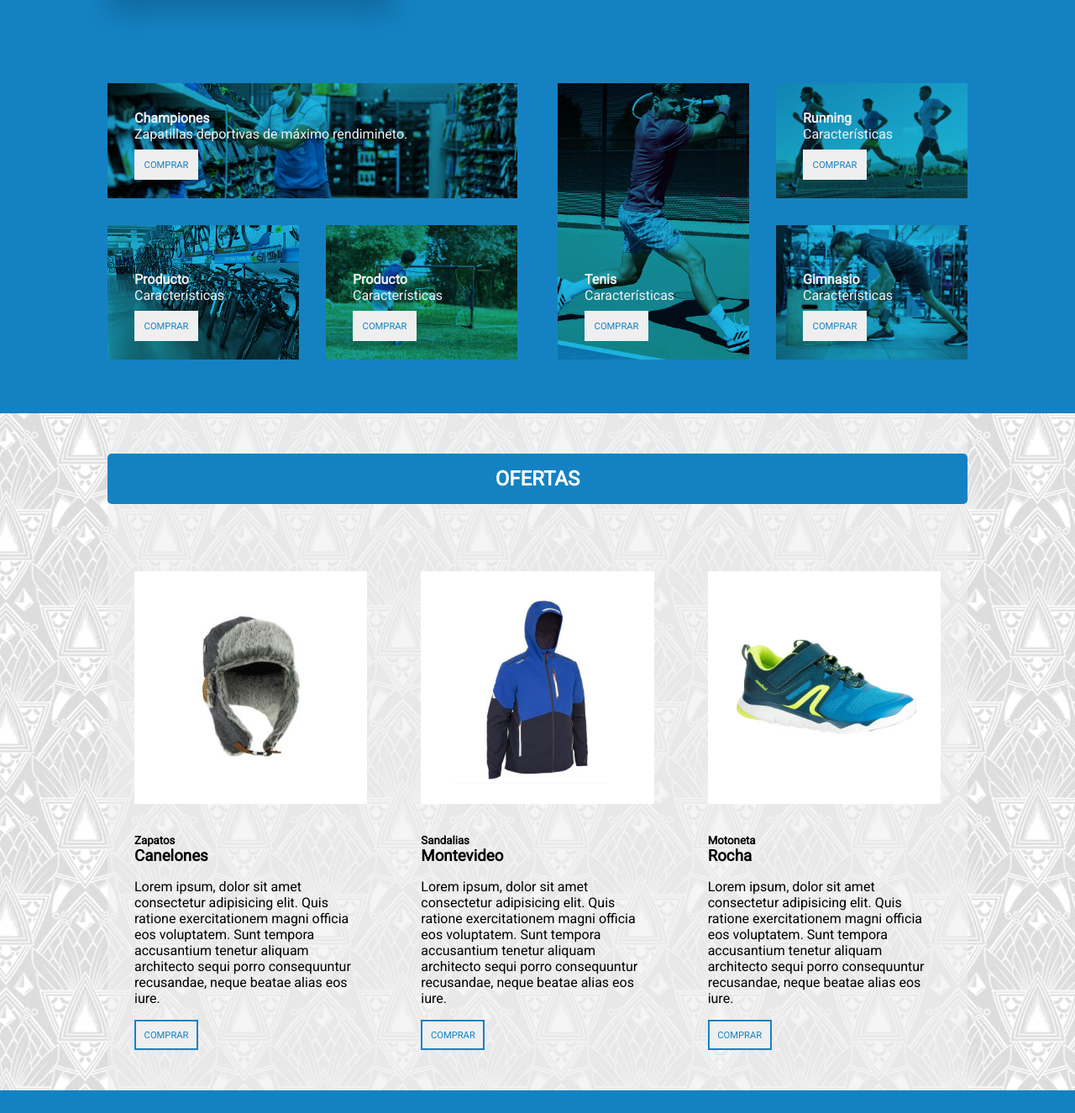
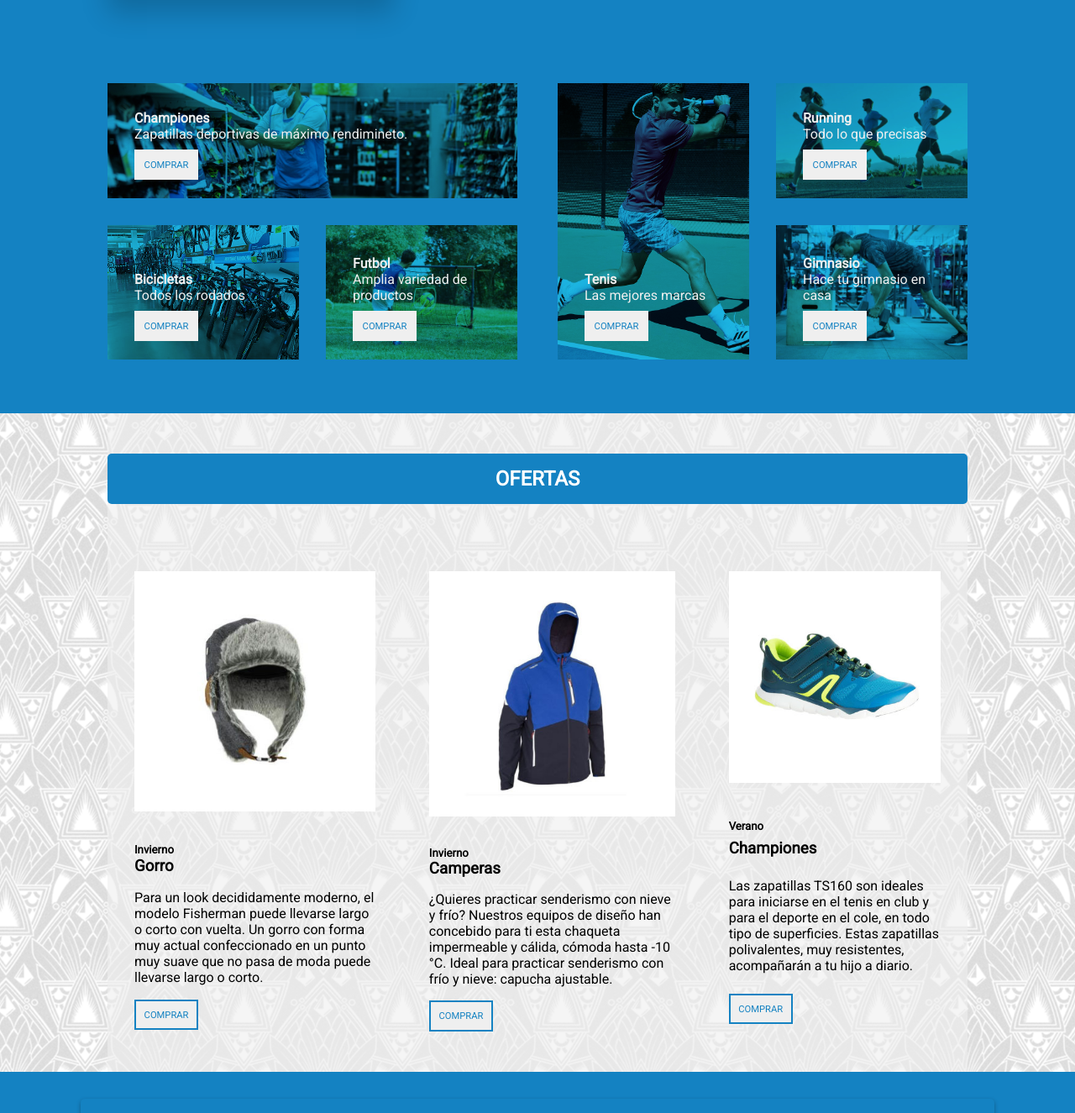
Before and after one commit to maarcoscasas/decathlon, a plain HTML site: page index.html in a window 1280 px wide. Shown: the part 635-1960 px from the top of the page at 84% size. Drawn offline with Linux system fonts and the light colour scheme.

Commit message:
Update index.html

```diff
--- a/index.html
+++ b/index.html
@@ -106,16 +106,16 @@
                 <div class="flex1">
                     <article>
                         <div class="artContent">
-                            <h4>Producto</h4>
-                            <p>Características</p>
+                            <h4>Bicicletas</h4>
+                            <p>Todos los rodados</p>
                             <a href="catalogo.html#filtroImg">Comprar</a>
                         </div>
                     </article>
 
                     <article>
                         <div class="artContent">
-                            <h4>Producto</h4>
-                            <p>Características</p>
+                            <h4>Futbol</h4>
+                            <p>Amplia variedad de productos</p>
                             <a href="catalogo.html#filtroImg">Comprar</a>
                         </div>
                     </article>
@@ -126,7 +126,7 @@
                 <article>
                     <div class="artContent">
                         <h4>Tenis</h4>
-                        <p>Características</p>
+                        <p>Las mejores marcas</p>
                         <a href="catalogo.html#filtroImg">Comprar</a>
                     </div>
                 </article>
@@ -135,7 +135,7 @@
                     <article>
                         <div class="artContent">
                             <h4>Running</h4>
-                            <p>Características</p>
+                            <p>Todo lo que precisas</p>
                             <a href="catalogo.html#filtroImg">Comprar</a>
                         </div>
                     </article>
@@ -143,7 +143,7 @@
                     <article>
                         <div class="artContent">
                             <h4>Gimnasio</h4>
-                            <p>Características</p>
+                            <p>Hace tu gimnasio en casa</p>
                             <a href="catalogo.html#filtroImg">Comprar</a>
                         </div>
                     </article>
@@ -161,12 +161,10 @@
                     <article>
                         <figure><img src="img/gorro1.jpg" alt="campera de oferta"></figure>
                         <div class="ofertasContent">
-                            <h5>Zapatos</h5>
-                            <h3>Canelones</h3>
-                            <p>Lorem ipsum, dolor sit amet consectetur adipisicing elit. Quis ratione exercitationem
-                                magni
-                                officia eos voluptatem. Sunt tempora accusantium tenetur aliquam architecto sequi porro
-                                consequuntur recusandae, neque beatae alias eos iure.</p>
+                            <h5>Invierno</h5>
+                            <h3>Gorro</h3>
+                            <p>Para un look decididamente moderno, el modelo Fisherman puede llevarse largo o corto con vuelta.
+                             Un gorro con forma muy actual confeccionado en un punto muy suave que no pasa de moda puede llevarse largo o corto.</p>
                             <a href="catalogo.html#filtroImg">Comprar</a>
                         </div>
                     </article>
@@ -174,12 +172,10 @@
                     <article>
                         <figure><img src="img/campera1.jpg" alt="bici de oferta"></figure>
                         <div class="ofertasContent">
-                            <h5>Sandalias</h5>
-                            <h3>Montevideo</h3>
-                            <p>Lorem ipsum, dolor sit amet consectetur adipisicing elit. Quis ratione exercitationem
-                                magni
-                                officia eos voluptatem. Sunt tempora accusantium tenetur aliquam architecto sequi porro
-                                consequuntur recusandae, neque beatae alias eos iure.</p>
+                            <h5>Invierno</h5>
+                            <h3>Camperas</h3>
+                            <p>¿Quieres practicar senderismo con nieve y frío? Nuestros equipos de diseño han concebido para ti esta chaqueta impermeable y cálida, cómoda hasta -10 °C.
+                             Ideal para practicar senderismo con frío y nieve: capucha ajustable.</p>
                             <a href="catalogo.html#filtroImg">Comprar</a>
                         </div>
                     </article>
@@ -187,12 +183,10 @@
                     <article>
                         <figure><img src="img/championes1.jpg" alt="champion de oferta"></figure>
                         <div class="ofertasContent">
-                            <h5>Motoneta</h5>
-                            <h3>Rocha</h3>
-                            <p>Lorem ipsum, dolor sit amet consectetur adipisicing elit. Quis ratione exercitationem
-                                magni
-                                officia eos voluptatem. Sunt tempora accusantium tenetur aliquam architecto sequi porro
-                                consequuntur recusandae, neque beatae alias eos iure.</p>
+                            <h5>Verano</h5>
+                            <h3>Championes</h3>
+                            <p>Las zapatillas TS160 son ideales para iniciarse en el tenis en club y para el deporte en el cole, en todo tipo de superficies.
+                            Estas zapatillas polivalentes, muy resistentes, acompañarán a tu hijo a diario.</p>
                             <a href="catalogo.html#filtroImg">Comprar</a>
                         </div>
                     </article>
```
